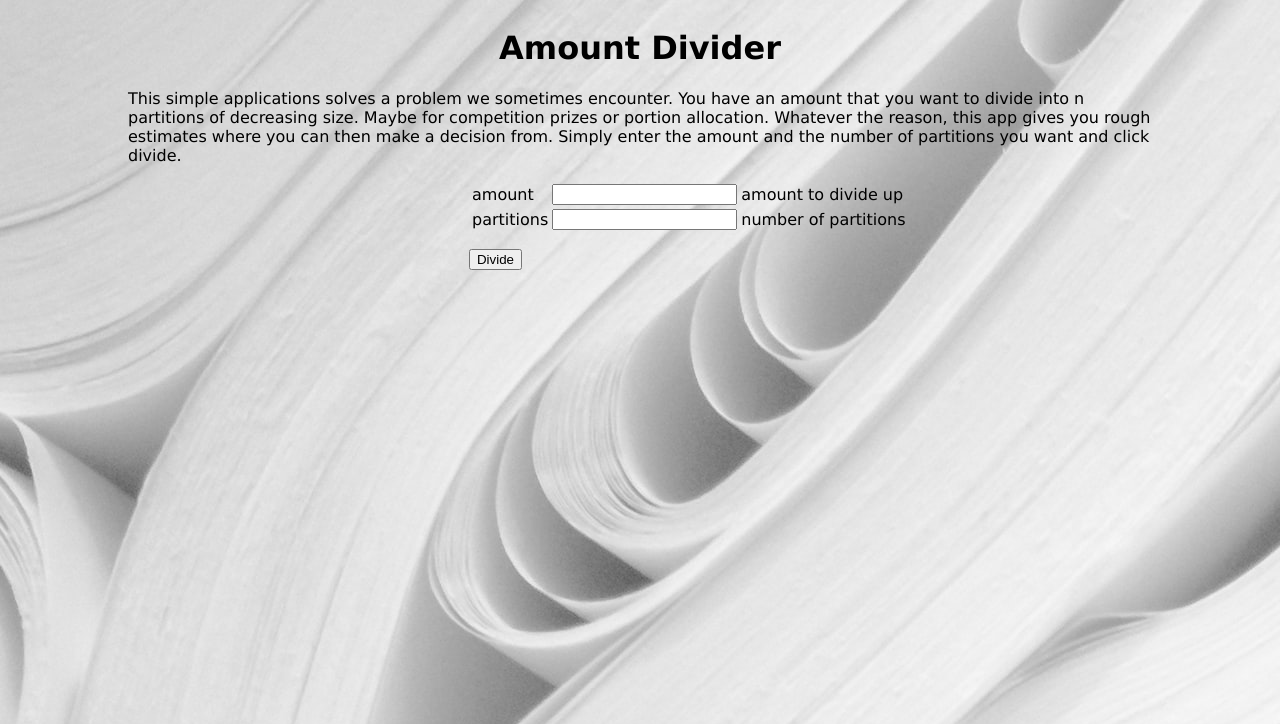
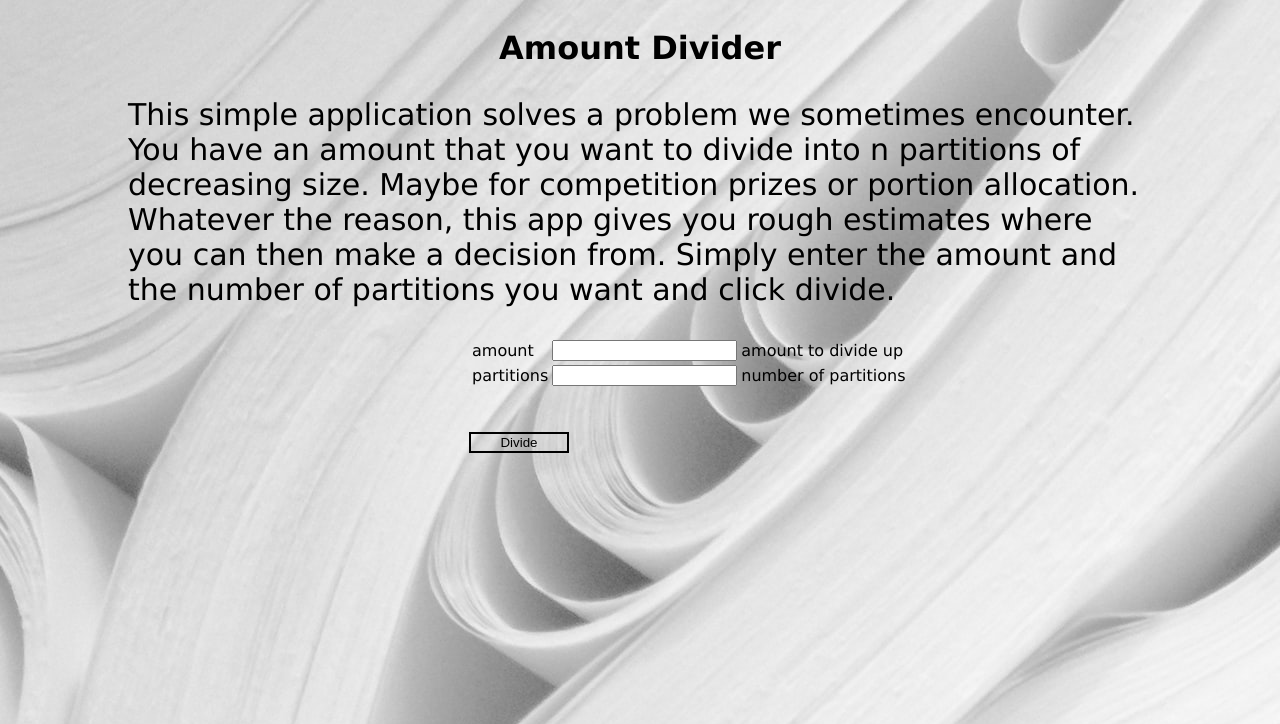
Before and after one commit to TinoMuzambi/AmountDivider, a Flask app: page / in a window 1280 px wide. Shown: the top 724 px of the page. Run offline with Flask 2, Linux system fonts and the light colour scheme.

Commit message:
Stylistic changes.

```diff
--- a/static/css/style.css
+++ b/static/css/style.css
@@ -14,6 +14,9 @@ body {
 .form-holder h1 {
     text-align: center;
 }
+.form-holder p {
+    font-size: 30px;
+}
 .form-holder .contents-center {
     width: 100%;
     margin-left: 33.3%;
@@ -24,9 +27,25 @@ body {
 .form-holder .form-container .elements {
     background: transparent;
 }
+.form-holder .btn {
+    background: transparent;
+    border: solid 2px;
+    border-radius: 0%;
+    left: 40px;
+    width: 100px;
+}
+.form-holder .btn:hover {
+    cursor: pointer;
+    opacity: 50%;
+}
 .form-holder .output-container .output-field {
     background: transparent;
+    font-size: 20px;
     border: none;
     width: 50%;
     height: 300px;
 }
+.form-holder .output-container .output-field:focus {
+    border: none;
+    outline: none;
+}
--- a/templates/index.html
+++ b/templates/index.html
@@ -8,7 +8,7 @@
 <body>
 <div class="form-holder">
     <h1>Amount Divider</h1>
-    <p>This simple applications solves a problem we sometimes encounter. You have an amount that you want to divide into
+    <p>This simple application solves a problem we sometimes encounter. You have an amount that you want to divide into
         n partitions of decreasing size. Maybe for competition prizes or portion allocation. Whatever the reason, this
         app gives you rough estimates where you can then make a decision from. Simply enter the amount and the number of
         partitions you want and click divide.</p>
@@ -24,11 +24,11 @@
             {% endfor %}
         </table>
 
-        <p><input type=submit value=Divide></form></p>
+        <p><input class="btn" type=submit value=Divide></form></p>
 
         <p class="output-container">
             {% if result != None %}
-            <textarea class="output-field">{{ result }}</textarea>
+            <textarea readonly class="output-field">{{ result }}</textarea>
             {% endif %}
         </p>
     </div>
```
